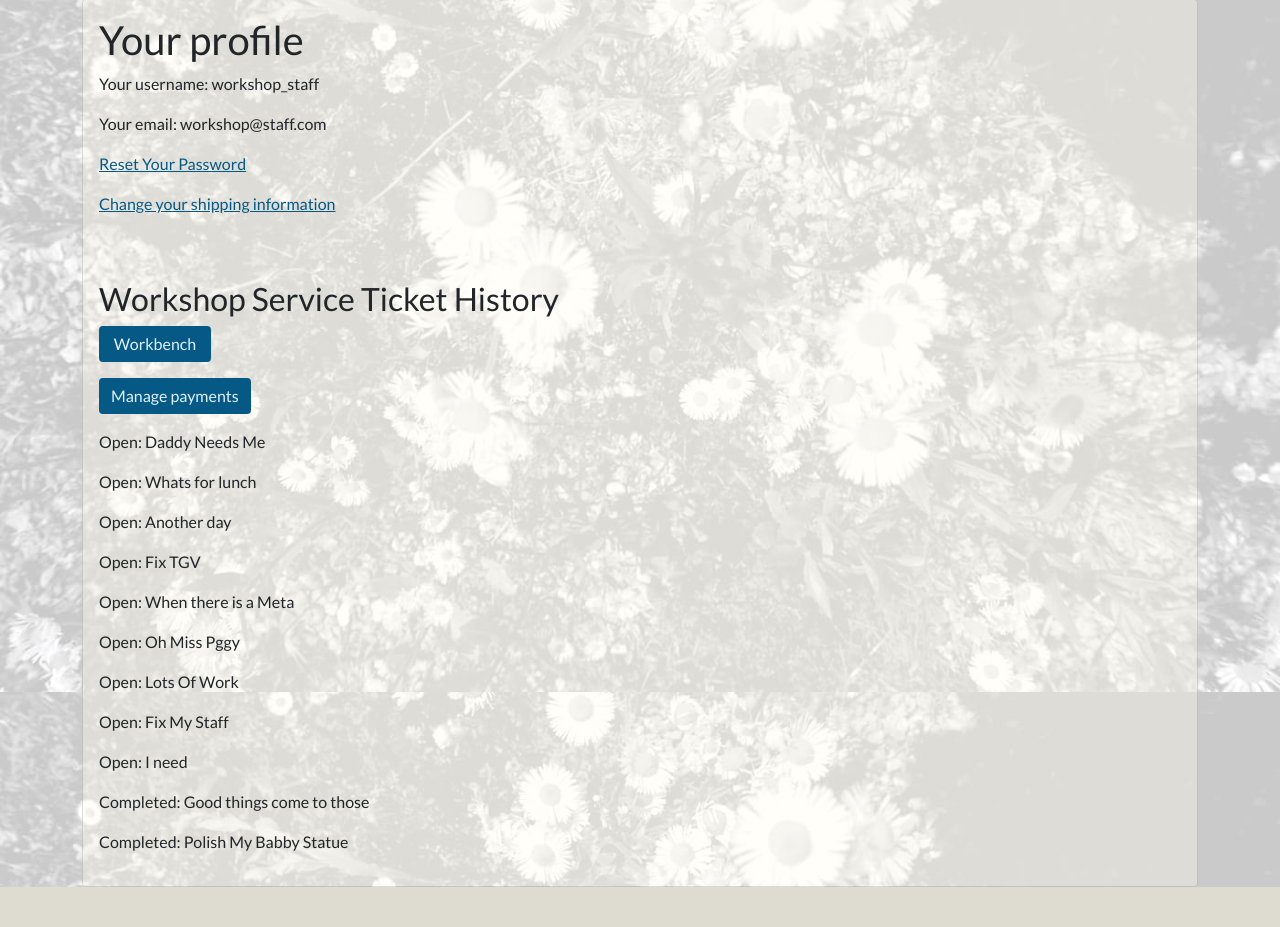
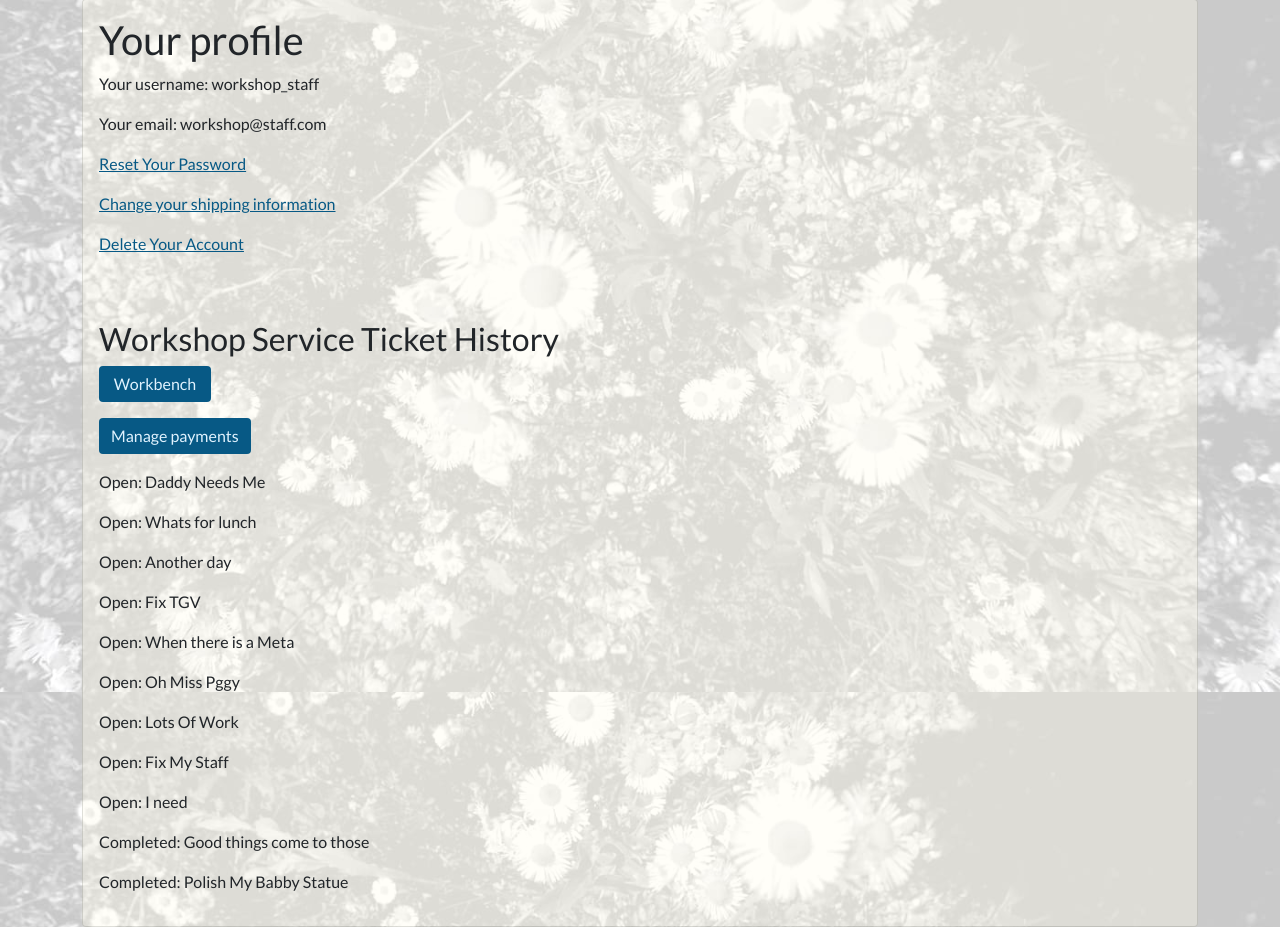
Before and after one commit to Mishalzeera/goat-and-daisy-antiques, a Django app: page /profiles/8/ in a window 1280 px wide. Shown: the part 161-1088 px from the top of the page. Before the commit the page ends 1048 px from the top, so only its background shows below. Run offline with Django 4.2, Linux system fonts and the light colour scheme; a user stored in the database is signed in; data comes from the database, SQL or seed files in the repository; both versions use the stored data as it was after the commit; some libraries are stand-ins or nearby versions.

Commit message:
Add profile delete functionality.

```diff
--- a/profiles/urls.py
+++ b/profiles/urls.py
@@ -19,6 +19,10 @@ urlpatterns = [
          name="customer_account_update"),
     path('customer-update/<int:pk>/', views.PublicCustomerAccountUpdate.as_view(),
          name="public_customer_account_update"),
+    path('account-confirm-delete/<int:customer_id>/',
+         views.pre_delete, name="pre_delete"),
+    path('account-delete/<int:customer_id>/',
+         views.delete_profile, name="delete_profile"),
     path('admin-overview/', views.AdminOverview.as_view(), name='admin_overview'),
     path('staff-member/<int:pk>/', views.StaffMemberDetailView.as_view(),
          name='view_staff_member'),
--- a/profiles/views.py
+++ b/profiles/views.py
@@ -1,11 +1,13 @@
 from django.shortcuts import render, redirect, get_object_or_404
 from django.contrib.auth import login
 from django.urls import reverse_lazy
+from django.contrib import messages
 from django.contrib.auth.mixins import LoginRequiredMixin
+from django.contrib.auth.decorators import login_required
 from profiles.group_mixin_decorator import GroupRequiredMixin
 from django.contrib.auth.models import User
 from django.contrib.auth.views import LoginView, PasswordChangeView
-from django.views.generic import View, CreateView, UpdateView, DetailView, ListView
+from django.views.generic import View, CreateView, UpdateView, DetailView, ListView, DeleteView
 from .forms import UserAuthAccountCreationForm, StaffMemberRegistrationForm, CustomerUpdateForm, PublicCustomerUpdateForm
 from .models import Customer, StaffMember
 from invoices.models import ShopCustomerInvoice
@@ -121,6 +123,37 @@ class CreateProfilePage(CreateView):
         user = User.objects.get(username=self.request.user)
         form.instance.email = user.email
         return super().form_valid(form)
+
+
+# logged in
+@login_required
+def pre_delete(request, customer_id):
+    """
+    Allows a user to confirm deleting their account.
+    """
+    context = {
+        'customer_id': customer_id,
+    }
+
+    return render(request, 'registration/account_confirm_delete.html', context)
+
+
+# logged in
+@login_required
+def delete_profile(request, customer_id):
+    """
+    Allows a user to delete their account.
+    """
+
+    customer_account = Customer.objects.get(pk=customer_id)
+    user_acct = User.objects.get(username=customer_account.username)
+
+    customer_account.delete()
+    user_acct.delete()
+
+    messages.success(request, ("Your account has been deleted."))
+
+    return render(request, 'site_layout/index.html')
 
 
 # admin only
@@ -253,7 +286,6 @@ class AdminOverview(GroupRequiredMixin, View):
         return render(request, 'registration/admin_overview.html')
 
 
-
 # admin only
 class StaffMemberDetailView(GroupRequiredMixin, DetailView):
     """
--- a/templates/registration/customer_profile.html
+++ b/templates/registration/customer_profile.html
@@ -41,6 +41,9 @@
     </a>
     <a href="{% url 'public_customer_account_update' customer.id %}">
         <p>Change your shipping information</p>
+    </a>
+    <a href="{% url 'pre_delete' customer.id %}">
+        <p>Delete Your Account</p>
     </a>
     <br><br>
 
```
Also changed, not shown: TODO.md (+0 -1 lines), templates/registration/account_confirm_delete.html (added, +17 -0 lines), db.sqlite3.
